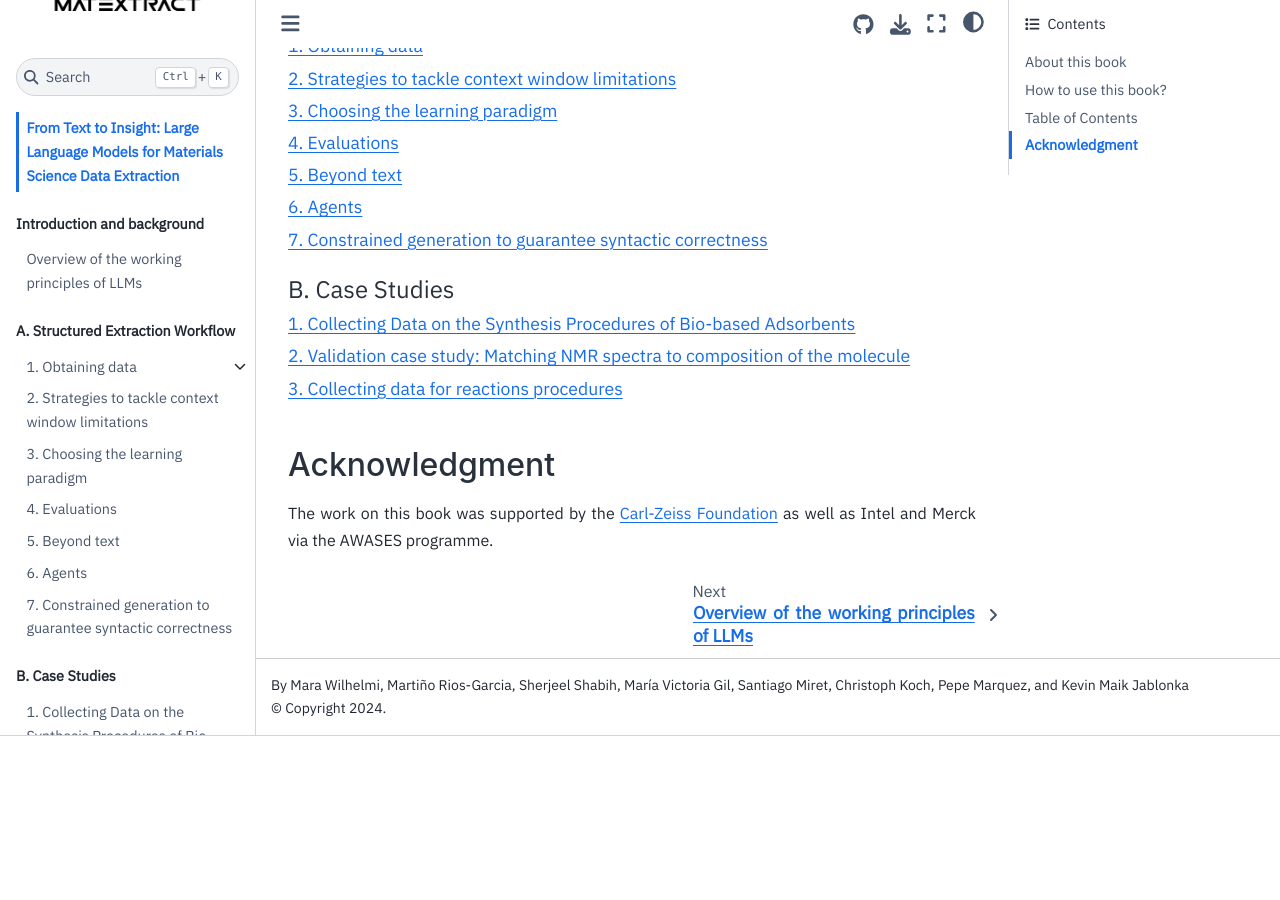
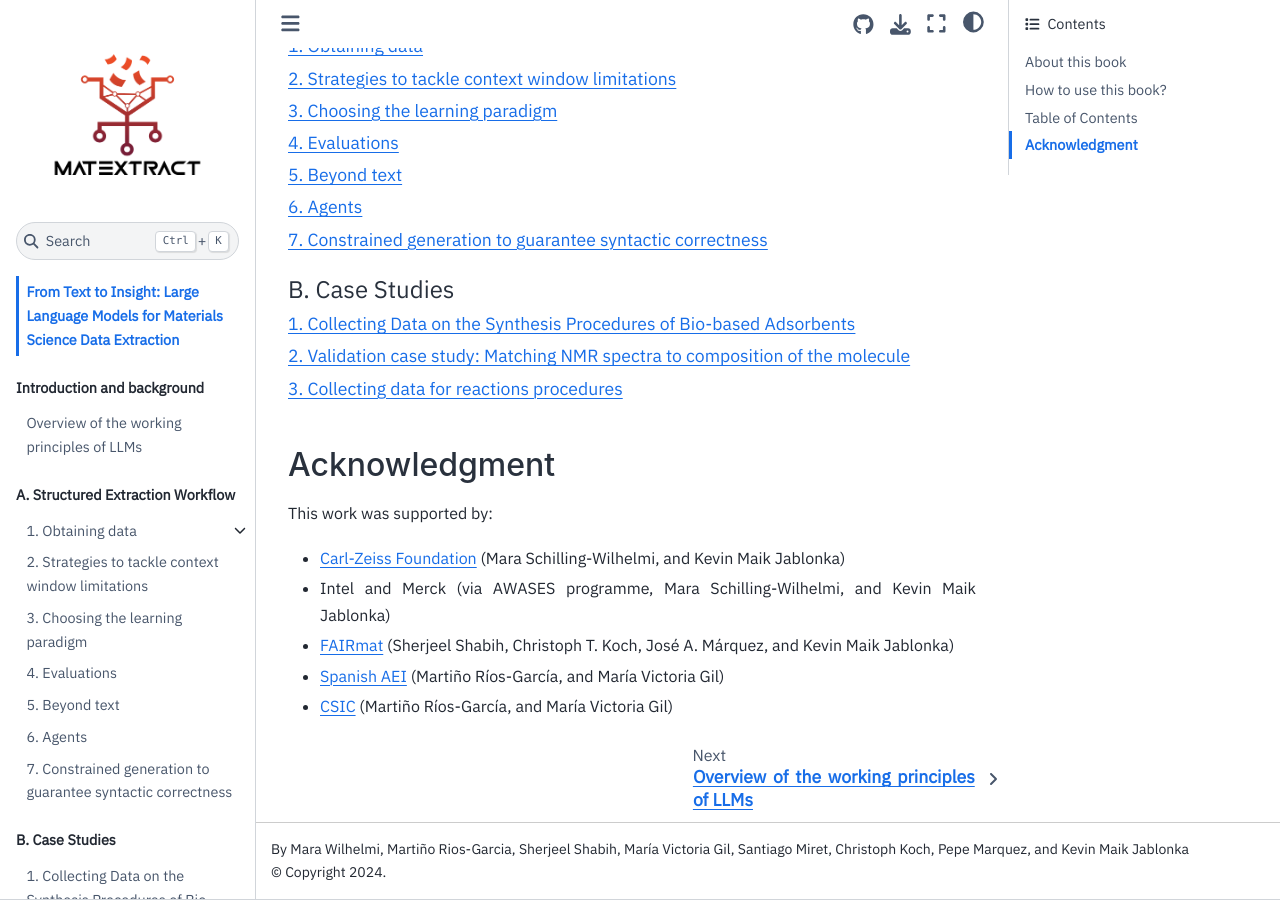
Before and after one commit to lamalab-org/matextract-book, a Jupyter Book: the page built from index.md, in a window 1280 px wide and 900 px high, scrolled down 1594 px. Built offline with Jupyter Book 1.0.4 settings and Sphinx 7.4.7 and the Sphinx Book theme 1.1.4, drawn with Linux system fonts in a browser that asks for light colours; pages that are not in the unit, such as notebooks, are missing from menus; comment, search, counter and statistics services are not loaded; before the commit the page ends 2330 px from its top, so only the background shows below that.

Commit message:
docs: update acknowledgement (#90)

```diff
--- a/index.md
+++ b/index.md
@@ -52,4 +52,10 @@
 
 ## Acknowledgment
 
-The work on this book was supported by the [Carl-Zeiss Foundation](https://www.carl-zeiss-stiftung.de) as well as Intel and Merck via the AWASES programme.
+This work was supported by:
+
+- [Carl-Zeiss Foundation](https://www.carl-zeiss-stiftung.de/) (Mara Schilling-Wilhelmi, and Kevin Maik Jablonka)
+- Intel and Merck (via AWASES programme, Mara Schilling-Wilhelmi, and Kevin Maik Jablonka)
+- [FAIRmat](https://www.fairmat-nfdi.eu/fairmat/) (Sherjeel Shabih, Christoph T. Koch, José A. Márquez, and Kevin Maik Jablonka)
+- [Spanish AEI](https://www.aei.gob.es/) (Martiño Ríos-García, and María Victoria Gil)
+- [CSIC](https://www.csic.es/) (Martiño Ríos-García, and María Victoria Gil)
```
